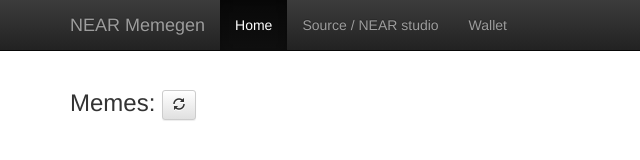
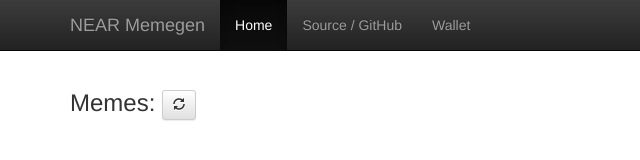
Before and after one commit to nearprotocol/near-memegen, a website: page src/index.html in a window 1280 px wide. Shown: the full height of the page, 0-640 px from the left. Drawn offline with nearby package versions, Linux system fonts and the light colour scheme.

Commit message:
Add link to GitHub

```diff
--- a/src/index.html
+++ b/src/index.html
@@ -168,7 +168,7 @@
       <div id="navbar" class="navbar-collapse collapse">
           <ul class="nav navbar-nav">
           <li class="active"><a href="./">Home</a></li>
-          <li><a href="https://studio.nearprotocol.com/?f=okj38fb5q&quickstart">Source / NEAR studio</a></li>
+          <li><a href="https://github.com/nearprotocol/near-memegen">Source / GitHub</a></li>
           <li><a href="//wallet.nearprotocol.com/">Wallet</a></li>
           <li class="hidden" id="logout-option"><a href="#logout" id="logout-button">Logout, <span class='account-id'></span></a></li>
           </ul>
```
